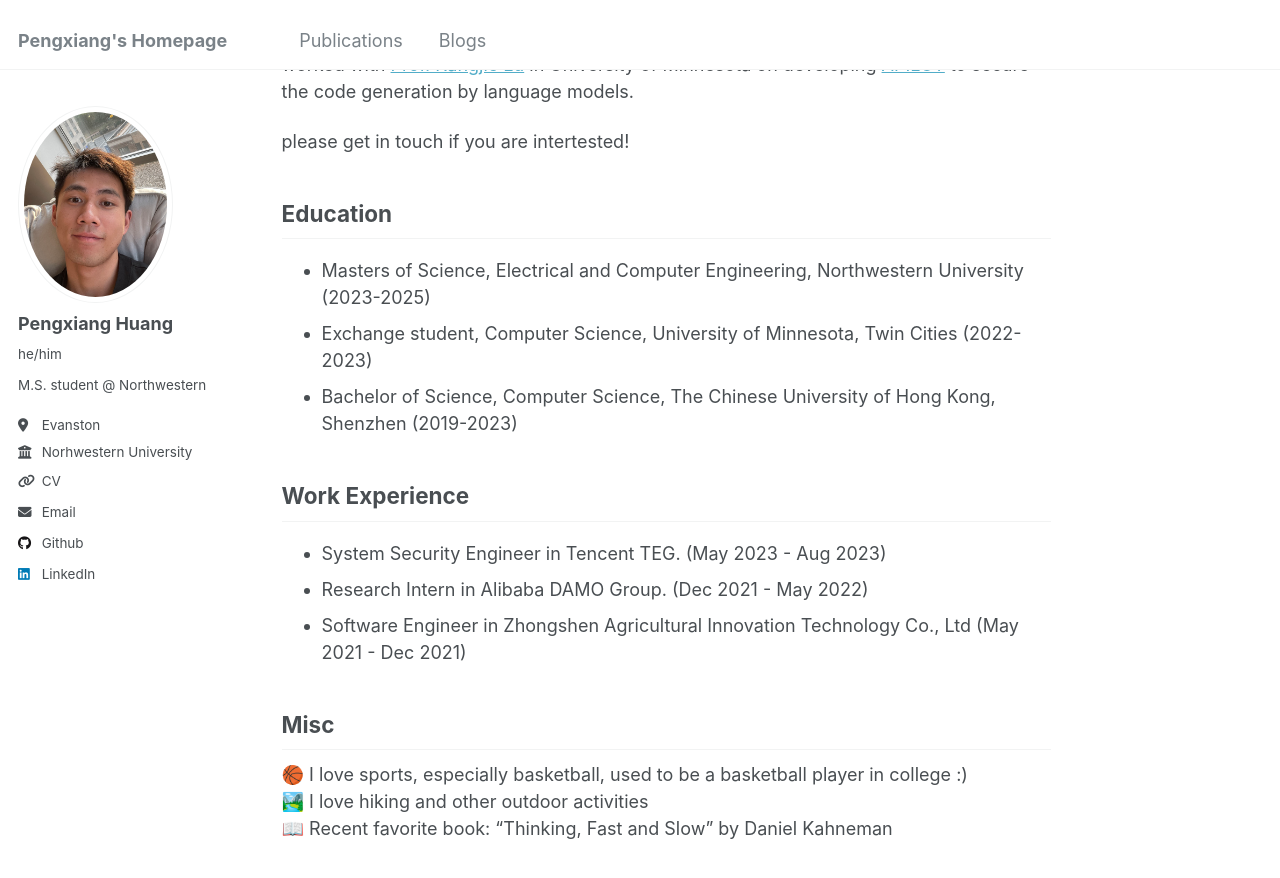
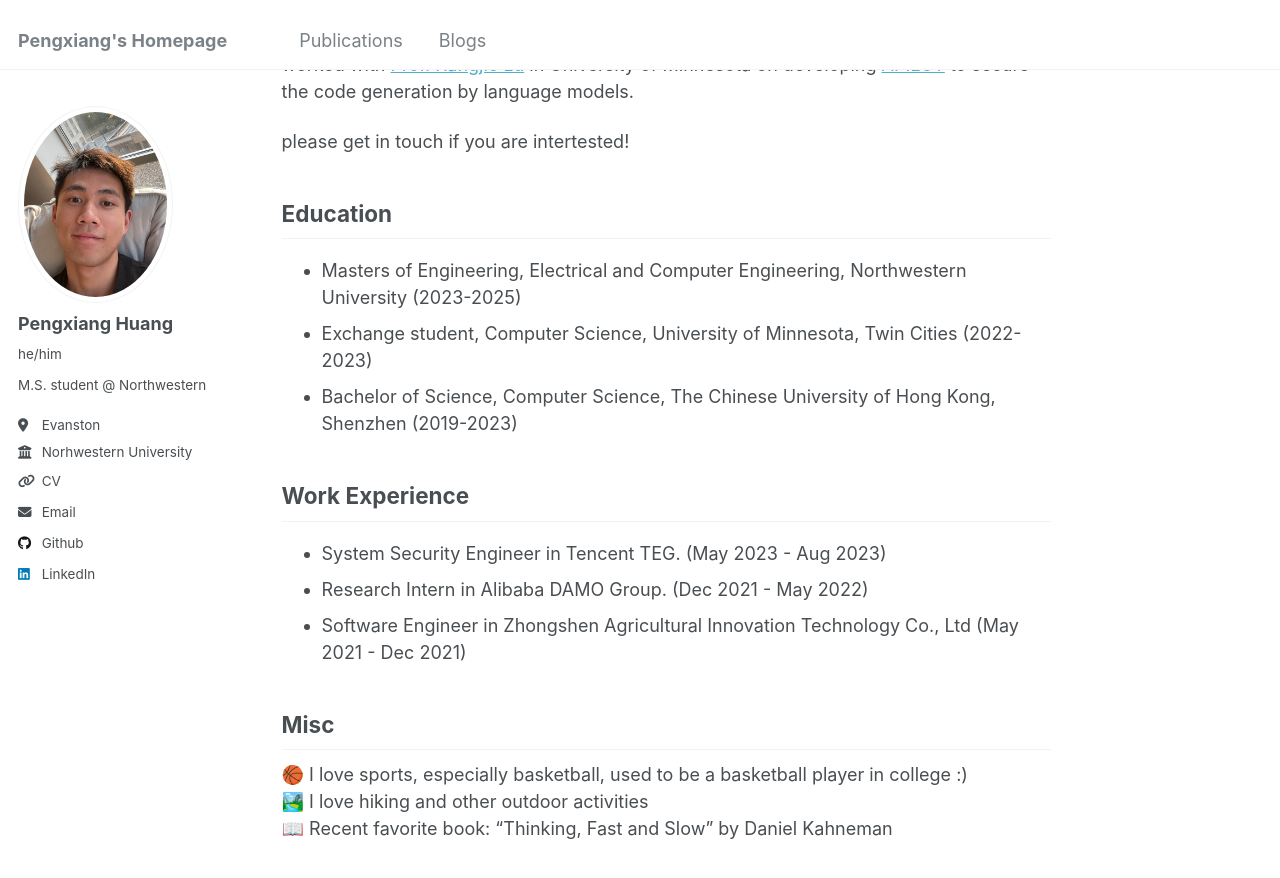
Before and after one commit to Pengxiang-Huang/Pengxiang-Huang.github.io, a Jekyll site: the page built from _pages/about.md, in a window 1280 px wide and 900 px high, scrolled down 326 px. Shown: the top 878 px of the window. Built offline with Jekyll 4.4.1, drawn with Linux system fonts in a browser that asks for light colours.

Commit message:
update degree

```diff
--- a/_pages/about.md
+++ b/_pages/about.md
@@ -14,9 +14,6 @@ Hi there. I’m Pengxiang Huang, a Master’s student at Northwestern University
 
 I am broadly interested in program analysis, and my recent research intersects with compilers, security, operating systems, software engineering, and artificial intelligence.
 
-<!-- I’m currently working on enhancing quantum circuit simulations by leveraging lightweight staging for tensor optimization,  -->
-<!-- aiming to exploit the structural sparsity in quantum computations, advised by [Prof. Guannan Wei](https://continuation.passing.style/). -->
-
 Previously, I was honored to collaborated with [Prof. Simone Campanoni](https://users.cs.northwestern.edu/~simonec/#gsc.tab=0) in Northwestern
 on building and improving program analysis infrastructure [NOELLE](https://github.com/arcana-lab/noelle?tab=readme-ov-file) upon LLVM.
 I also worked with [Prof. Kangjie Lu](https://www-users.cse.umn.edu/~kjlu/) in University of Minnesota on developing [APILOT](https://arxiv.org/abs/2409.16526) to secure the code generation
@@ -26,7 +23,7 @@ please get in touch if you are intertested!
 
 Education
 --------
-+ Masters of Science, Electrical and Computer Engineering, Northwestern University (2023-2025)
++ Masters of Engineering, Electrical and Computer Engineering, Northwestern University (2023-2025)
 + Exchange student, Computer Science, University of Minnesota, Twin Cities (2022-2023)
 + Bachelor of Science, Computer Science, The Chinese University of Hong Kong, Shenzhen (2019-2023)
 
```
